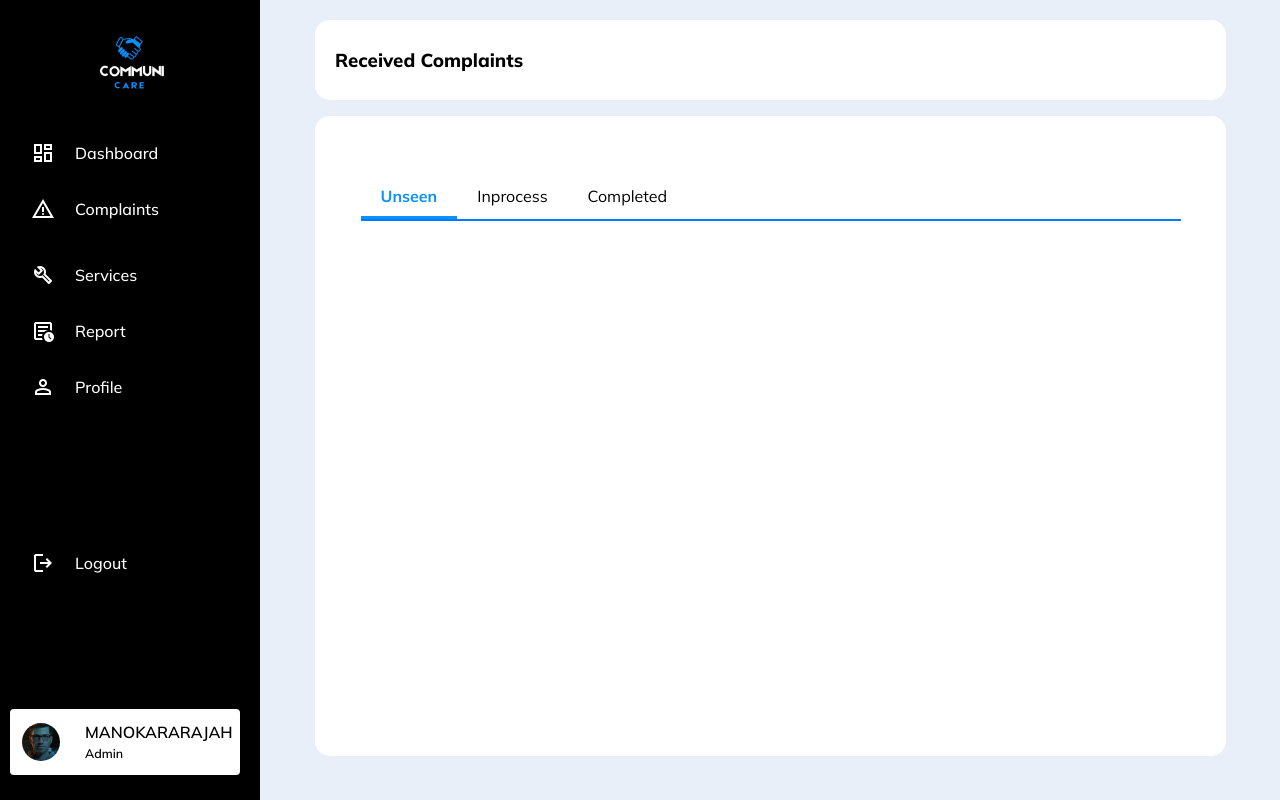
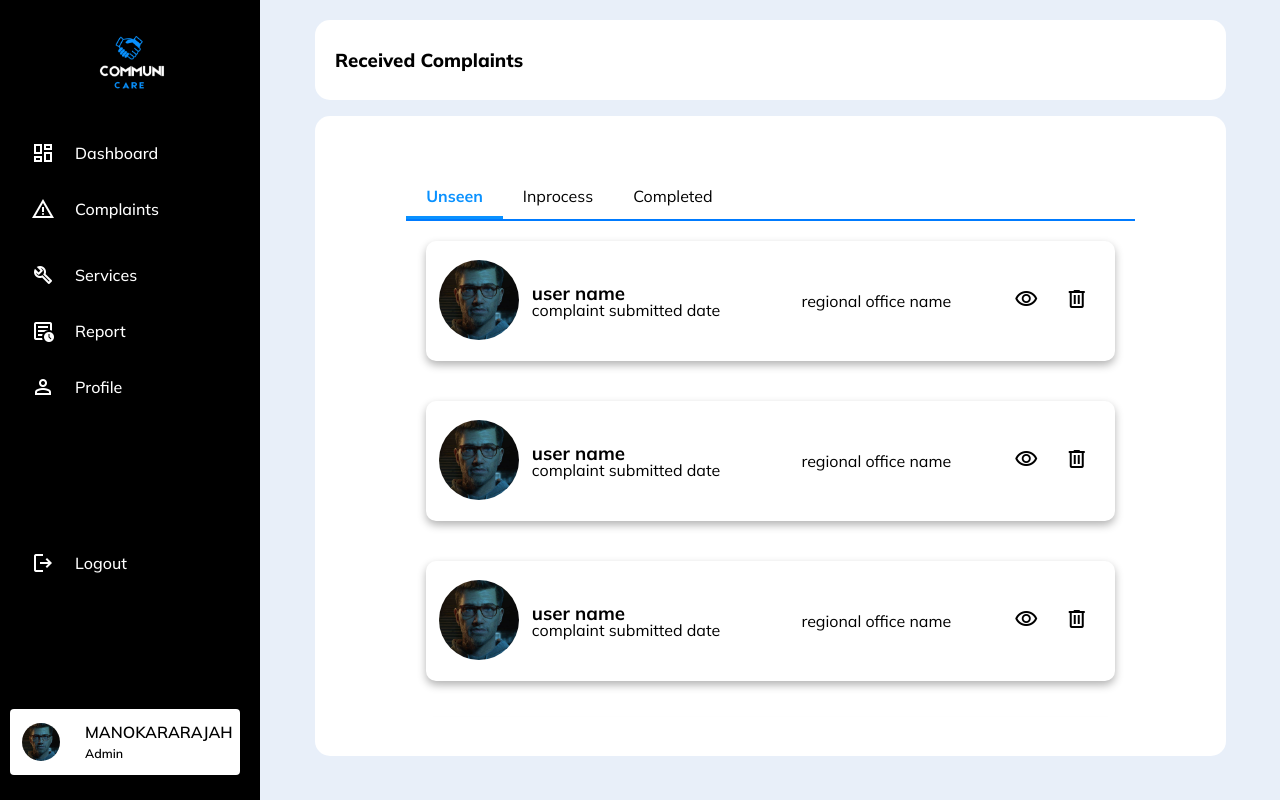
Before and after one commit to CommuniCareSL/CommuniCare-WebApp, a React (Vite) app: page /Complaints in a window 1280 px wide. Built offline with nearby package versions, Linux system fonts and the light colour scheme.

Commit message:
Unseen-Complaints table

```diff
--- /dev/null
+++ b/src/components/Admin/ComplaintUnseenTable.jsx
@@ -0,0 +1,101 @@
+import React from 'react';
+
+import profileImg from '../../assets/Admin/profile-img.jpg';
+
+const ComplaintUnseenTable = () => {
+  return (
+    <div className="complaint-table-with-details">
+        <table>
+            <tbody>
+
+                <a href="">
+                    <tr className="complaint-table-with-details-row">
+                    <td className="complaint-table-with-details-row-column-1">
+                        <img src={profileImg} alt="Profile Image" />
+                    </td>
+                    <td className="complaint-table-with-details-row-column-2">
+                        <h3>user name</h3>
+                        <p>complaint submitted date</p>
+                    </td>
+                    <td className="complaint-table-with-details-row-column-3">
+                        <p>regional office name</p>
+                    </td>
+                    <td className="complaint-table-with-details-row-column-4">
+                        <button><span class="material-symbols-outlined">visibility</span></button>
+                    </td>
+                    <td className="complaint-table-with-details-row-column-5">
+                        <button><span class="material-symbols-outlined">delete</span></button>
+                    </td>
+                    </tr>
+                </a>
+
+                <a href="">
+                    <tr className="complaint-table-with-details-row">
+                    <td className="complaint-table-with-details-row-column-1">
+                        <img src={profileImg} alt="Profile Image" />
+                    </td>
+                    <td className="complaint-table-with-details-row-column-2">
+                        <h3>user name</h3>
+                        <p>complaint submitted date</p>
+                    </td>
+                    <td className="complaint-table-with-details-row-column-3">
+                        <p>regional office name</p>
+                    </td>
+                    <td className="complaint-table-with-details-row-column-4">
+                        <button><span class="material-symbols-outlined">visibility</span></button>
+                    </td>
+                    <td className="complaint-table-with-details-row-column-5">
+                        <button><span class="material-symbols-outlined">delete</span></button>
+                    </td>
+                    </tr>
+                </a>
+
+                <a href="">
+                    <tr className="complaint-table-with-details-row">
+                    <td className="complaint-table-with-details-row-column-1">
+                        <img src={profileImg} alt="Profile Image" />
+                    </td>
+                    <td className="complaint-table-with-details-row-column-2">
+                        <h3>user name</h3>
+                        <p>complaint submitted date</p>
+                    </td>
+                    <td className="complaint-table-with-details-row-column-3">
+                        <p>regional office name</p>
+                    </td>
+                    <td className="complaint-table-with-details-row-column-4">
+                        <button><span class="material-symbols-outlined">visibility</span></button>
+                    </td>
+                    <td className="complaint-table-with-details-row-column-5">
+                        <button><span class="material-symbols-outlined">delete</span></button>
+                    </td>
+                    </tr>
+                </a>
+
+                <a href="">
+                    <tr className="complaint-table-with-details-row">
+                    <td className="complaint-table-with-details-row-column-1">
+                        <img src={profileImg} alt="Profile Image" />
+                    </td>
+                    <td className="complaint-table-with-details-row-column-2">
+                        <h3>user name</h3>
+                        <p>complaint submitted date</p>
+                    </td>
+                    <td className="complaint-table-with-details-row-column-3">
+                        <p>regional office name</p>
+                    </td>
+                    <td className="complaint-table-with-details-row-column-4">
+                        <button><span class="material-symbols-outlined">visibility</span></button>
+                    </td>
+                    <td className="complaint-table-with-details-row-column-5">
+                        <button><span class="material-symbols-outlined">delete</span></button>
+                    </td>
+                    </tr>
+                </a>
+
+            </tbody>
+        </table>
+    </div>
+  )
+}
+
+export default ComplaintUnseenTable
--- a/src/components/Admin/TabTableView.jsx
+++ b/src/components/Admin/TabTableView.jsx
@@ -1,5 +1,7 @@
 import React, { useState } from 'react';
 import '../../styles/components/Admin/TabTableView.css';
+
+import ComplaintUnseenTable from '../../components/Admin/ComplaintUnseenTable';
 
 function TabTableView() {
   const [activeTab, setActiveTab] = useState(0);
@@ -17,7 +19,7 @@ function TabTableView() {
       </ul>
       <div className="tab-content">
         {activeTab === 0 && <div className="content-for-the-status active slide-in">
-
+          <ComplaintUnseenTable />
           </div>}
         {activeTab === 1 && <div className="content-for-the-status active slide-in">
 
--- a/src/pages/Admin/Complaints.jsx
+++ b/src/pages/Admin/Complaints.jsx
@@ -15,9 +15,9 @@ function Complaints() {
           <h3>Received Complaints</h3>
         </div>
 
-        <div className="admin-complaint-table-tab-view">
-          <TabTableView />
-        </div>
+          <div className="admin-complaint-table-tab-view">
+            <TabTableView />
+          </div>
 
       </div>
 
--- a/src/styles/components/Admin/TabTableView.css
+++ b/src/styles/components/Admin/TabTableView.css
@@ -1,5 +1,5 @@
 .tabs-or-status-of-complaints {
-    width: 90%;
+    width: 80%;
     height: 65vh;
 }
 
@@ -31,6 +31,8 @@
 
 .tab-content {
     padding: 20px;
+    height: 62vh;
+    overflow-y: auto;
 }
 
 .tab-content p {
@@ -59,3 +61,80 @@
   .slide-in {
     animation: slideIn 0.7s ease-in-out;
   }
+
+
+
+.complaint-table-with-details{
+    display: flex;
+    justify-content: center;
+    width: 100%;
+}
+
+.complaint-table-with-details table{
+    border-collapse: separate;
+    border-spacing: 0;
+    width: 100%;
+}
+.complaint-table-with-details-row{
+    height: 15vh;
+    width: 100%;
+    background-color: #ffffff;
+    display: block;
+    margin-bottom: 5vh;
+    border-radius: 10px;
+    box-shadow: 0 4px 8px rgba(0, 0, 0, 0.3);
+}
+
+.complaint-table-with-details-row-column-1,
+.complaint-table-with-details-row-column-2,
+.complaint-table-with-details-row-column-3,
+.complaint-table-with-details-row-column-4,
+.complaint-table-with-details-row-column-5{
+    height: 15vh;
+    vertical-align: middle;
+}
+
+.complaint-table-with-details-row-column-1{
+    width: 250px;
+    text-align: center;
+}
+
+.complaint-table-with-details-row-column-1 img{
+    height: 80px;
+    width: 80px;
+    border-radius: 50px;
+}
+
+.complaint-table-with-details-row-column-2{
+    width: 30%;
+}
+
+.complaint-table-with-details-row-column-3{
+    width: 40%;
+}
+
+.complaint-table-with-details-row-column-3 p{
+    text-align: center;
+}
+
+.complaint-table-with-details-row-column-4,
+.complaint-table-with-details-row-column-5{
+    width: 200px;
+    text-align: start;
+}
+
+.complaint-table-with-details-row-column-4 button,
+.complaint-table-with-details-row-column-5 button{
+    margin: 0;
+    padding: 0;
+    background-color: #ffffff;
+    color: #000;
+    cursor: pointer;
+    transition: 0.3s ease;
+}
+
+.complaint-table-with-details-row-column-4 button:hover,
+.complaint-table-with-details-row-column-5 button:hover{
+    transform: scale(1.1);
+    color: #0991FF;
+}
```
